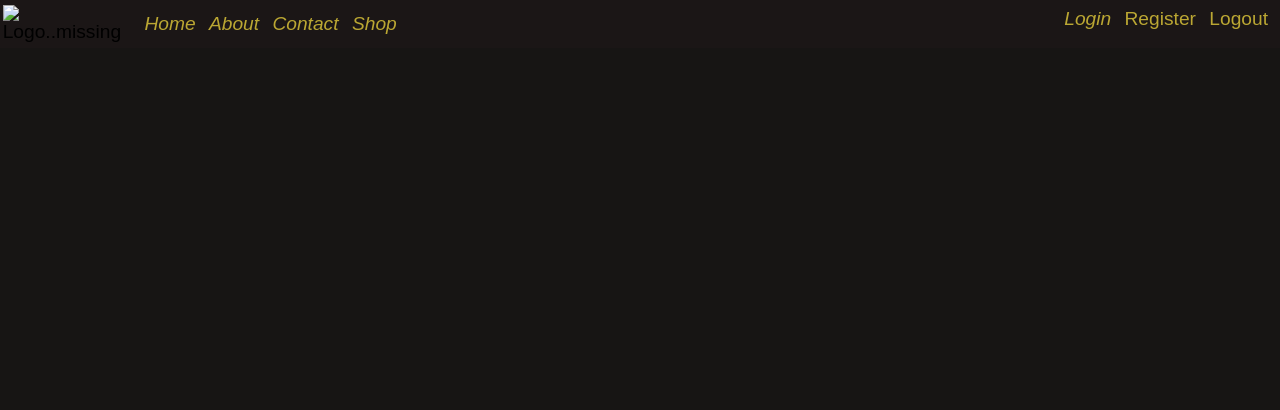
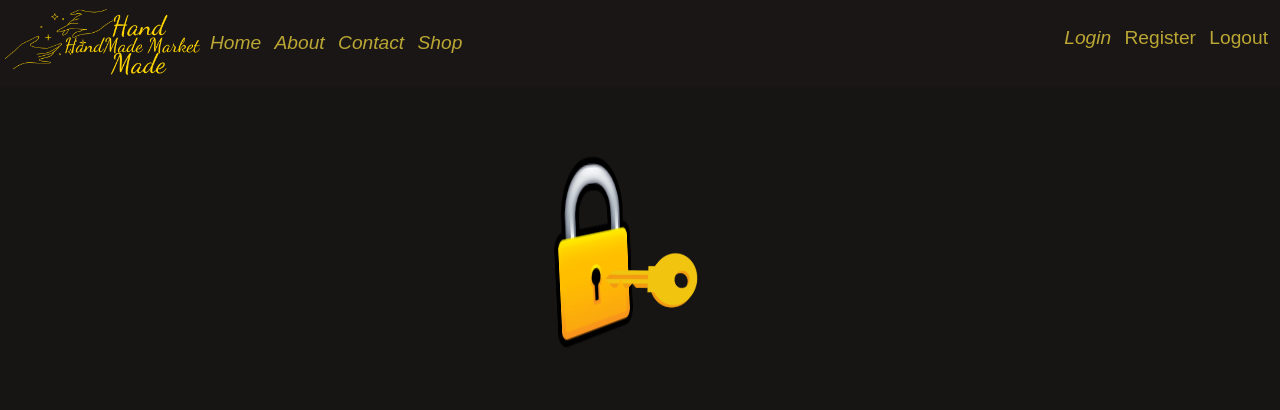
Before and after one commit to NoraGina/reject-you, a plain HTML site: page index.html in a window 1280 px wide. Drawn offline with Linux system fonts and the light colour scheme; some icons are missing.

Commit message:
adding main into index page and style

```diff
--- a/index.html
+++ b/index.html
@@ -6,13 +6,15 @@
     <meta name="viewport" content="width=device-width, initial-scale=1.0">
     <title>403Error page</title>
     <link rel="stylesheet" href="style.css">
+    <script  async defer src="displayInfo.js"></script>
+    <script  async defer src="toggleMenu.js"></script>
 </head>
 <body>
     <header>
         <nav class="navbar-nav " id="menu">
 
             <div class="logo-box">
-                <img src="unauthorizedLogo.png" alt="Logo..missing" class="logo-img">
+                <img src="unauthorizedLogo-min.png" alt="Logo..missing" class="logo-img">
 
             </div>
 
@@ -52,5 +54,19 @@
 
         </nav>
     </header>
+    <main>
+        <div class="notice-header">
+            <p class="notice" id="info"></p>
+        </div>
+        <div class="img-container">
+            <div class="lock-box">
+                <img src="Lock-Lock-128-icon-min.png" class="lock-img" width="180" alt="Lock img">
+            </div>
+            <div class="key-box">
+                <img src="key-128-icon-min.png" alt="key" width="100" class="key-img">
+            </div>
+
+        </div>
+    </main>
 </body>
 </html>
--- a/style.css
+++ b/style.css
@@ -81,3 +81,64 @@
     margin: auto 2% auto 2%;
     width: 200px;
   }
+  /*============= MAIN CONTENT =============== */
+/* .container{
+   background-color: #181414;
+} */
+@keyframes unlock {
+    0% {
+      left: 100px;
+    }
+    100% {
+      left: -96px;
+    }
+  }
+  .img-container {
+    display: flex;
+    align-items: center;
+    justify-content: center;
+    margin: 2% auto auto auto;
+    width: 50%;
+  }
+  .key-box {
+    position: relative;
+    display: inline-flex;
+    perspective: 1000px;
+    perspective-origin: 50% 50%;
+    width: fit-content;
+    animation-name: unlock;
+    animation-delay: 1s;
+    animation-duration: 3s;
+    animation-direction: alternate;
+    animation-iteration-count: 5;
+  }
+
+  .lock-box {
+    position: relative;
+    display: inline-flex;
+    flex-direction: row;
+    margin-bottom: 50px;
+    perspective: 1000px;
+    perspective-origin: 50% 50%;
+    width: fit-content;
+  }
+  .lock-img {
+    transform: scaleX(1) scaleY(1) scaleZ(1) rotateX(-3deg) rotateY(60deg)
+      rotateZ(-5deg) translateX(1px) translateY(-20px) translateZ(6px) skewX(0deg)
+      skewY(0deg);
+  }
+  .key-img {
+    transform: scaleX(1) scaleY(1) scaleZ(1) rotateX(-12deg) rotateY(12deg)
+      rotateZ(45deg) translateX(-4px) translateY(-13px) translateZ(-3px)
+      skewX(1deg) skewY(6deg);
+  }
+  .notice-header {
+    color: #ffd700;
+    display: flex;
+    font-family: 'Courgette', cursive;
+    font-size: 2.5em;
+    font-style: italic;
+    margin: 5% auto auto auto;
+    text-transform: uppercase;
+    width: fit-content;
+  }
```
